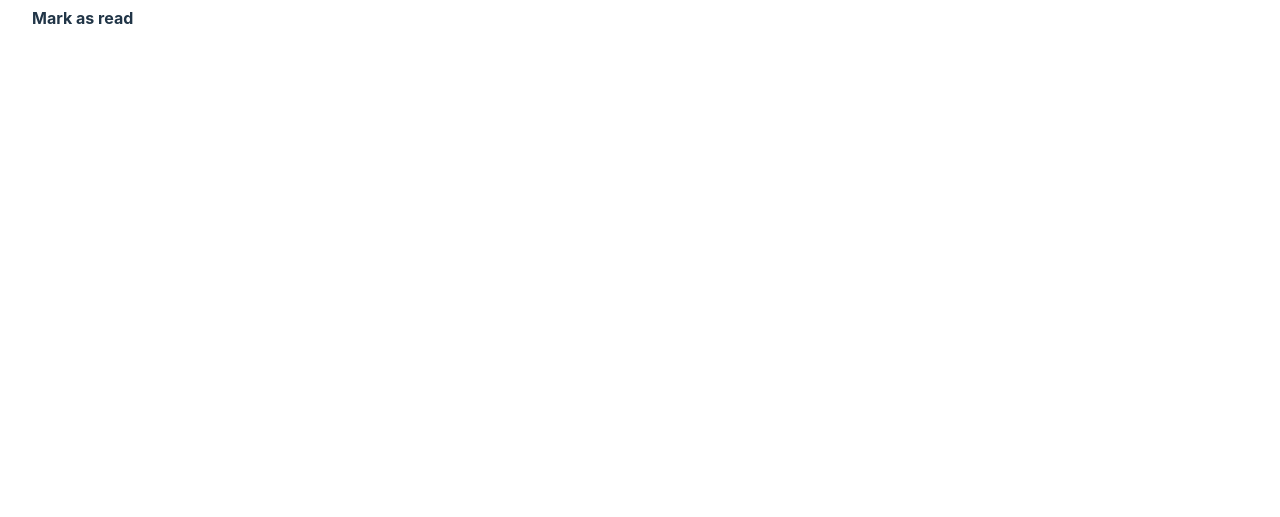
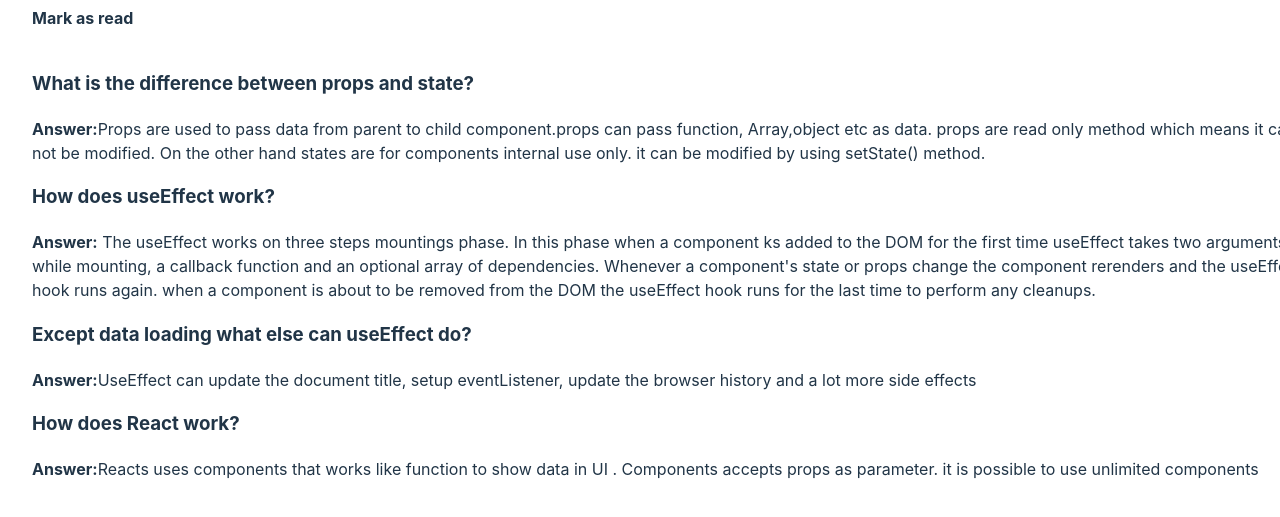
Before and after one commit to Ruhanitamanna/knowledge-cafe, a React (Vite) app: page / in a window 1280 px wide. Shown: the part 3646-4163 px from the top of the page. Before the commit the page ends 3729 px from the top, so only its background shows below. Built offline with nearby package versions, Linux system fonts and the light colour scheme.

Commit message:
answers added

```diff
--- a/src/App.jsx
+++ b/src/App.jsx
@@ -2,6 +2,7 @@ import { useState } from 'react'
 import './App.css'
 import Header from './components/Header/Header'
 import Journal from './components/Journal/Journal'
+import Answer from './components/Answer/Answer'
 
 
 function App() {
@@ -11,6 +12,7 @@ function App() {
     <div className="App">
       <Header></Header>
       <Journal></Journal>
+      <Answer></Answer>
     </div>
   )
 }
--- /dev/null
+++ b/src/components/Answer/Answer.jsx
@@ -0,0 +1,29 @@
+import React from 'react';
+import './Answer.css'
+
+const Answer = () => {
+    return (
+        <div>
+            <div>
+                <h3>What is the difference between props and state?</h3>
+                <p><b>Answer:</b>Props are used to pass data from parent to child component.props can pass function, Array,object etc as data. props are read only method which means it can not be modified. On the other hand states are for components internal use only. it can be modified by using setState() method.
+                </p>
+            </div>
+            <div>
+                <h3>How does useEffect work?</h3>
+                <p><b>Answer:</b> The useEffect works on three steps mountings phase. In this phase when a component ks added to the DOM for the first time useEffect takes two arguments while mounting, a callback function and an optional array of dependencies. Whenever a component's state or props change the component rerenders and the useEffect hook runs again. when a component is about to be removed from the DOM the useEffect hook runs for the last time to perform any cleanups. </p>
+            </div>
+            <div>
+                <h3>Except data loading what else can useEffect do?</h3>
+                <p><b>Answer:</b>UseEffect can update the document title, setup eventListener, update the browser history and a lot more side effects</p>
+
+            </div>
+            <div>
+                <h3>How does React work? </h3>
+                <p><b>Answer:</b>Reacts uses components that works like function to show data in UI . Components accepts props as parameter. it is possible to use unlimited components</p>
+            </div>
+        </div>
+    );
+};
+
+export default Answer;
```
Also changed, not shown: src/components/Answer/Answer.css (added).
